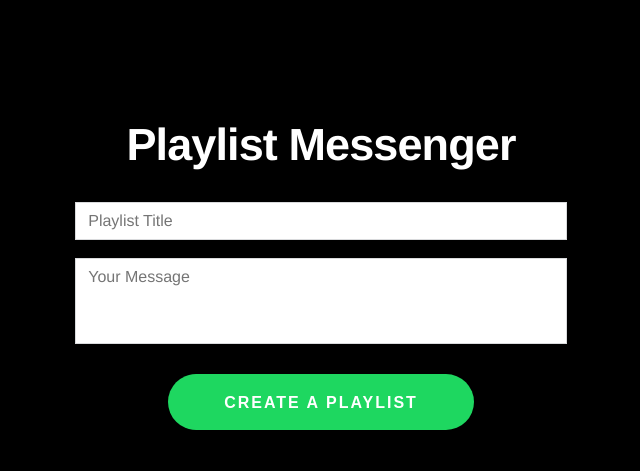
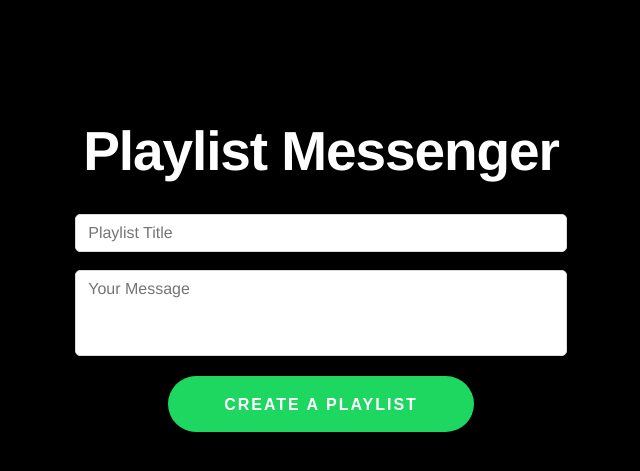
Before and after one commit to p-hather/PlaylistMessenger, a Flask app: page /index in a window 1280 px wide. Shown: the top 471 px of the page, without its empty margins (319-959 px from the left). Run offline with Flask 2, Linux system fonts and the light colour scheme.

Commit message:
rename folder and update css

```diff
--- a/static/style.css
+++ b/static/style.css
@@ -11,7 +11,7 @@ html {
     padding-left: 50px;
 }
 .main-header {
-    font-size:45px;
+    font-size:55px;
     font-weight: 900;
     letter-spacing: -.02em;
     line-height: 1.2;
@@ -28,7 +28,7 @@ html {
     background-color: #fff;
     background-image: none;
     border: 1px solid #d9dadc;
-    border-radius: 0;
+    border-radius: 5px;
     resize: none;
 }
 .submit-btn {
@@ -49,10 +49,10 @@ html {
     font-weight: 700;
     text-align: center;
     vertical-align: middle;
-    margin: 30px;
+    margin: 20px;
 }
 
-#output {
-    padding-top: 10px;
-    padding-bottom: 10px;
+.output {
+    padding: 10px;
+    margin: 25px;
 }
```
Also changed, not shown: templates/index.html (deleted, +0 -34 lines).
